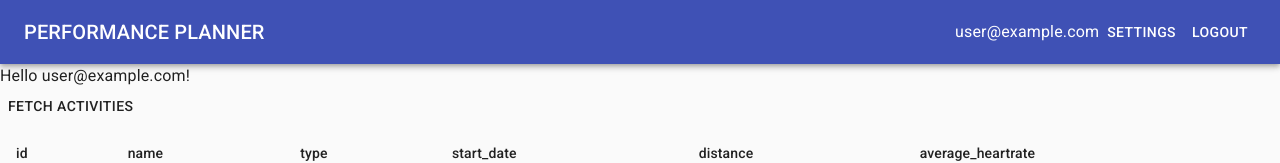
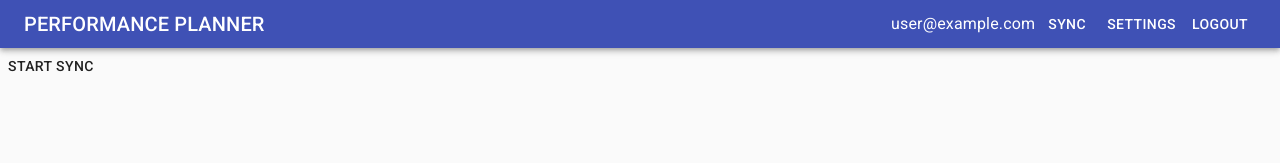
Before and after one commit to sati290/performance-planner, a React (Create React App) app in the folder packages/website/: page /sync in a window 1280 px wide. Before the commit this address led to /. Shown: the top 163 px of the page. Built offline with nearby package versions, Linux system fonts and the light colour scheme; no server answers; sample sign-in values are in the browser's storage; what querystring would draw is missing.

Commit message:
start implementing activity sync

```diff
--- a/packages/website/src/components/TopBar.tsx
+++ b/packages/website/src/components/TopBar.tsx
@@ -31,7 +31,7 @@ const TopBar: React.FC = () => {
 
   return (
     <AppBar position="static">
-      <Toolbar>
+      <Toolbar variant="dense">
         <Typography variant="h6" className={classes.title}>
           <RouterLink to="/" color="inherit" underline="none">
             Performance Planner
@@ -40,6 +40,9 @@ const TopBar: React.FC = () => {
         {user && (
           <>
             <Typography>{user.email}</Typography>
+            <RouterButton color="inherit" to="/sync">
+              Sync
+            </RouterButton>
             <RouterButton color="inherit" to="/settings">
               Settings
             </RouterButton>
--- a/packages/website/src/routes/Routes.tsx
+++ b/packages/website/src/routes/Routes.tsx
@@ -5,6 +5,7 @@ import Login from './Login';
 import Home from './Home';
 import AuthCallback from './StravaAuthCallback';
 import Settings from './Settings';
+import Sync from './Sync';
 
 const Routes: React.FC = () => {
   const history = useHistory();
@@ -23,6 +24,9 @@ const Routes: React.FC = () => {
       <Route path="/login">
         <Login />
       </Route>
+      <RestrictedRoute path="/sync">
+        <Sync />
+      </RestrictedRoute>
       <RestrictedRoute path="/settings">
         <Settings />
       </RestrictedRoute>
--- /dev/null
+++ b/packages/website/src/routes/Sync.tsx
@@ -0,0 +1,65 @@
+import React from 'react';
+import { Action } from 'redux';
+import { useDispatch } from 'react-redux';
+import { ThunkDispatch } from 'redux-thunk';
+import { Button } from '@material-ui/core';
+import axios from 'axios';
+import { State } from '../store/types';
+import { getStravaAPIToken } from '../store/actions';
+
+const Sync: React.FC = () => {
+  const dispatch = useDispatch<ThunkDispatch<State, null, Action>>();
+
+  const fetchActivityPage = (page: number) =>
+    dispatch(getStravaAPIToken()).then(token =>
+      axios.get('https://www.strava.com/api/v3/athlete/activities', {
+        params: { page, per_page: 100 },
+        headers: { Authorization: 'Bearer ' + token },
+      })
+    );
+
+  const fetchAllActivities = async () => {
+    let activities: Array<any> = [];
+    let page = 1;
+
+    while (true) {
+      console.log('fetching activities, page:', page);
+      const response = await fetchActivityPage(page);
+      const newActivities = response.data as Array<any>;
+
+      if (newActivities.length === 0) {
+        break;
+      }
+
+      activities = [...activities, ...newActivities];
+      page++;
+    }
+    console.log('fetched', activities.length, 'activities');
+
+    return activities;
+  };
+
+  const handleSync = async () => {
+    const activities = await fetchAllActivities();
+    console.log('loading streams for activity', activities[0].id);
+    const response = await dispatch(getStravaAPIToken()).then(token =>
+      axios.get(
+        `https://www.strava.com/api/v3/activities/${activities[0].id}/streams`,
+        {
+          params: { keys: 'heartrate,velocity_smooth', key_by_type: true },
+          headers: { Authorization: 'Bearer ' + token },
+        }
+      )
+    );
+
+    console.log(response);
+  };
+
+  return (
+    <>
+      <Button onClick={handleSync}>Start Sync</Button>
+    </>
+  );
+};
+
+export default Sync;
```
